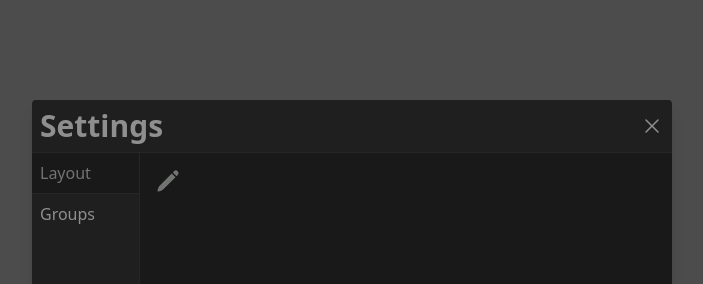
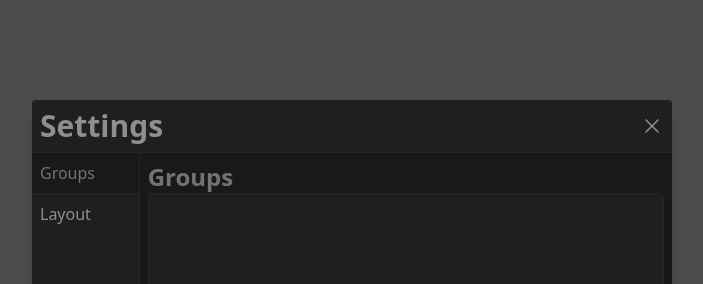
Before and after one commit to Clxssyy/classy-fivem, a React (Vite) app in the folder classy-hud/packages/ui/: page / in a window 1280 px wide. Shown: the top 284 px of the page, without its empty margins (288-991 px from the left). Built offline with nearby package versions, Linux system fonts and the light colour scheme.

Commit message:
Switch options order

```diff
--- a/classy-hud/packages/ui/src/pages/hud/components/GroupsPage.tsx
+++ b/classy-hud/packages/ui/src/pages/hud/components/GroupsPage.tsx
@@ -22,6 +22,8 @@ const GroupsPage = ({ groups, setGroups }: GroupsPageProps) => {
     }
   }, [activeGroup])
 
+  // TODO: Add / Removing groups with ids set to the length of the array needs to be changed
+  // TODO: Change to work with database instead of state
   const handleAddGroup = () => {
     const newGroup: group = {
       id: groups.length,
--- a/classy-hud/packages/ui/src/pages/hud/components/HudSettings.tsx
+++ b/classy-hud/packages/ui/src/pages/hud/components/HudSettings.tsx
@@ -26,7 +26,7 @@ const LayoutPage = ({
 }
 
 const HudSettings = ({ editMode, setEditMode, exit, groups, setGroups }: HudSettingsProps) => {
-  const [activePage, setActivePage] = useState<string>('Layout')
+  const [activePage, setActivePage] = useState<string>('Groups')
 
   return (
     <div className='absolute grid place-items-center h-screen w-screen'>
@@ -42,6 +42,16 @@ const HudSettings = ({ editMode, setEditMode, exit, groups, setGroups }: HudSett
             <div className='flex flex-col divide-y divide-neutral-800 overflow-y-auto custom-scroll'>
               <button
                 className={`${
+                  activePage === 'Groups'
+                    ? 'secondary-colors cursor-not-allowed'
+                    : 'hover:bg-white/10'
+                } flex p-2 grow`}
+                onClick={() => setActivePage('Groups')}
+              >
+                Groups
+              </button>
+              <button
+                className={`${
                   activePage === 'Layout'
                     ? 'secondary-colors cursor-not-allowed'
                     : 'hover:bg-white/10'
@@ -49,16 +59,6 @@ const HudSettings = ({ editMode, setEditMode, exit, groups, setGroups }: HudSett
                 onClick={() => setActivePage('Layout')}
               >
                 Layout
-              </button>
-              <button
-                className={`${
-                  activePage === 'Groups'
-                    ? 'secondary-colors cursor-not-allowed'
-                    : 'hover:bg-white/10'
-                } flex p-2 grow`}
-                onClick={() => setActivePage('Groups')}
-              >
-                Groups
               </button>
             </div>
             <div className='flex justify-between divide-x divide-neutral-800'>
```
